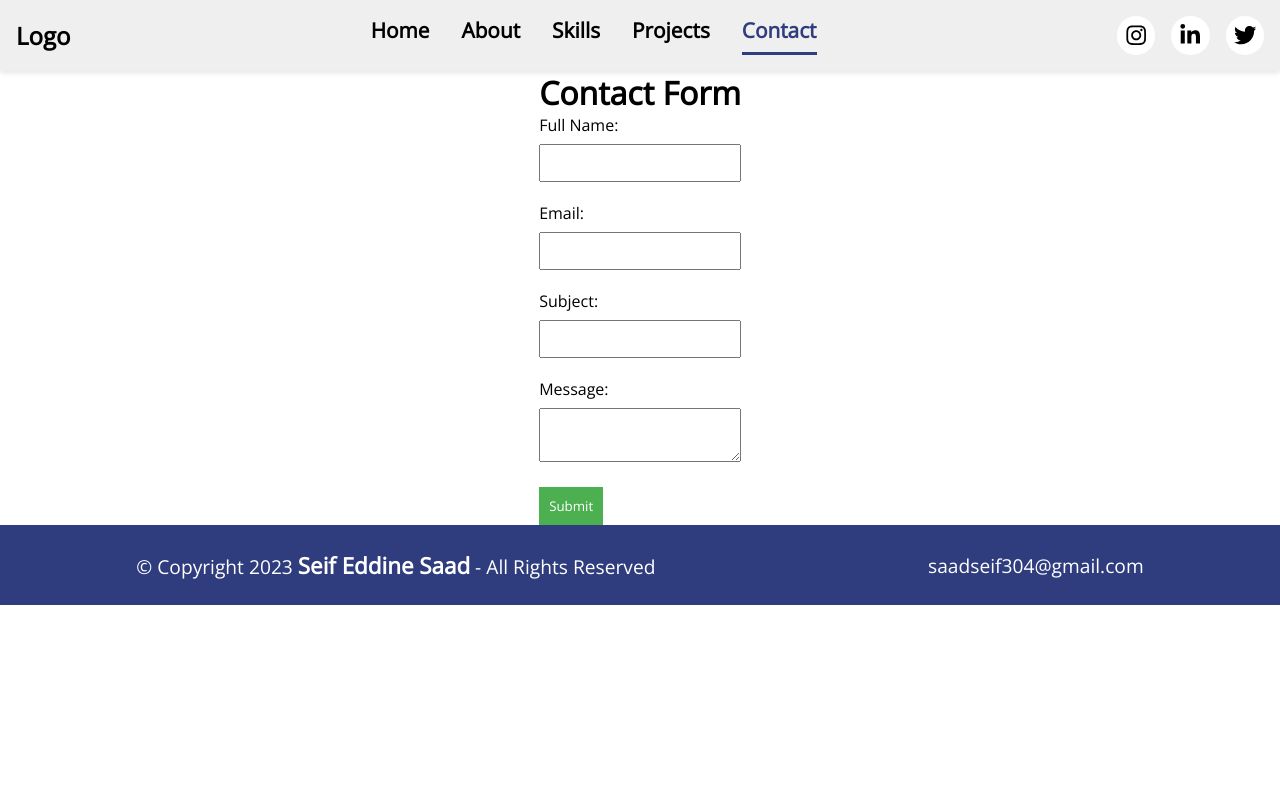
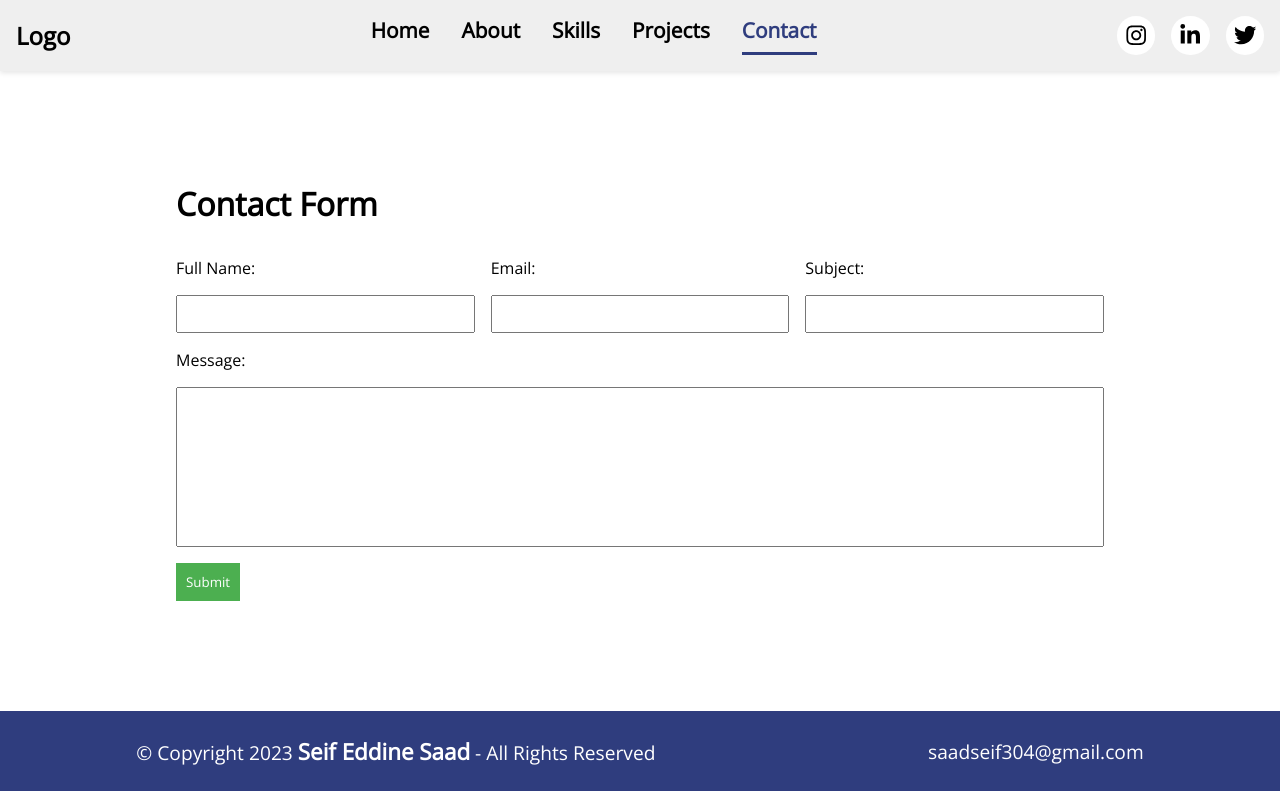
Before and after one commit to seifeddinesaad01/My-Personal-Portfolio, a React (Create React App) app: page /contact in a window 1280 px wide. Built offline with nearby package versions, Linux system fonts and the light colour scheme.

Commit message:
changing the style of the contact form

```diff
--- a/src/Features/Contact/Contact.css
+++ b/src/Features/Contact/Contact.css
@@ -1,16 +1,29 @@
 /* Form.css */
 .form-container {
-    max-width: 400px;
+  width: 80%;
   margin: auto;
+  padding: 3rem;
+  display: flex;
+  justify-content: center;
+  align-items: flex-start;
+  gap: 1rem;
+  flex-direction: column;
+  min-height: 80vh;
 }
 
 .form-group {
-    margin-bottom: 20px;
+  display: flex;
+  justify-content: center;
+  align-items: flex-start;
+  flex-direction: column;
+  width: 100%;
+  /* gap: 0.5rem; */
 }
 
 label {
   display: block;
-    margin-bottom: 8px;
+  margin-bottom: 1rem;
+  margin-top: 1rem;
 }
 
 input,
@@ -19,11 +32,15 @@
   padding: 8px;
   box-sizing: border-box;
 }
+textarea{
+  resize: none;
+min-height: 20vh;
+}
 
 .error {
   color: red;
   font-size: 14px;
-    margin-top: 4px;
+  /* margin-top: 4px; */
 }
 
 button {
@@ -32,8 +49,14 @@
   color: white;
   border: none;
   cursor: pointer;
+  margin-top: 1rem;
 }
 
 button:hover {
   background-color: #45a049;
 }
+
+.form__top{
+    display: flex;
+    gap: 1rem;
+}
--- a/src/Features/Contact/Contact.tsx
+++ b/src/Features/Contact/Contact.tsx
@@ -39,12 +39,13 @@ const Contact: React.FC = () => {
                 validationSchema={validationSchema}
                 onSubmit={onSubmit}
             >
-        <Form>
+                <Form style={{ width: '100%' }}>
+                    <div className='form__top'>
                         <div className="form-group">
                             <label htmlFor="fullName">Full Name:</label>
                             <Field type="text" id="fullName" name="fullName" />
-            <ErrorMessage name="fullName" component="div" className="error" />
                         </div>
+
 
                         <div className="form-group">
                             <label htmlFor="email">Email:</label>
@@ -55,7 +56,10 @@ const Contact: React.FC = () => {
                         <div className="form-group">
                             <label htmlFor="subject">Subject:</label>
                             <Field type="text" id="subject" name="subject" />
+
+                        </div>
                         <ErrorMessage name="subject" component="div" className="error" />
+
                     </div>
 
                     <div className="form-group">
```
Lines whose indentation alone changed are shown as unchanged.
